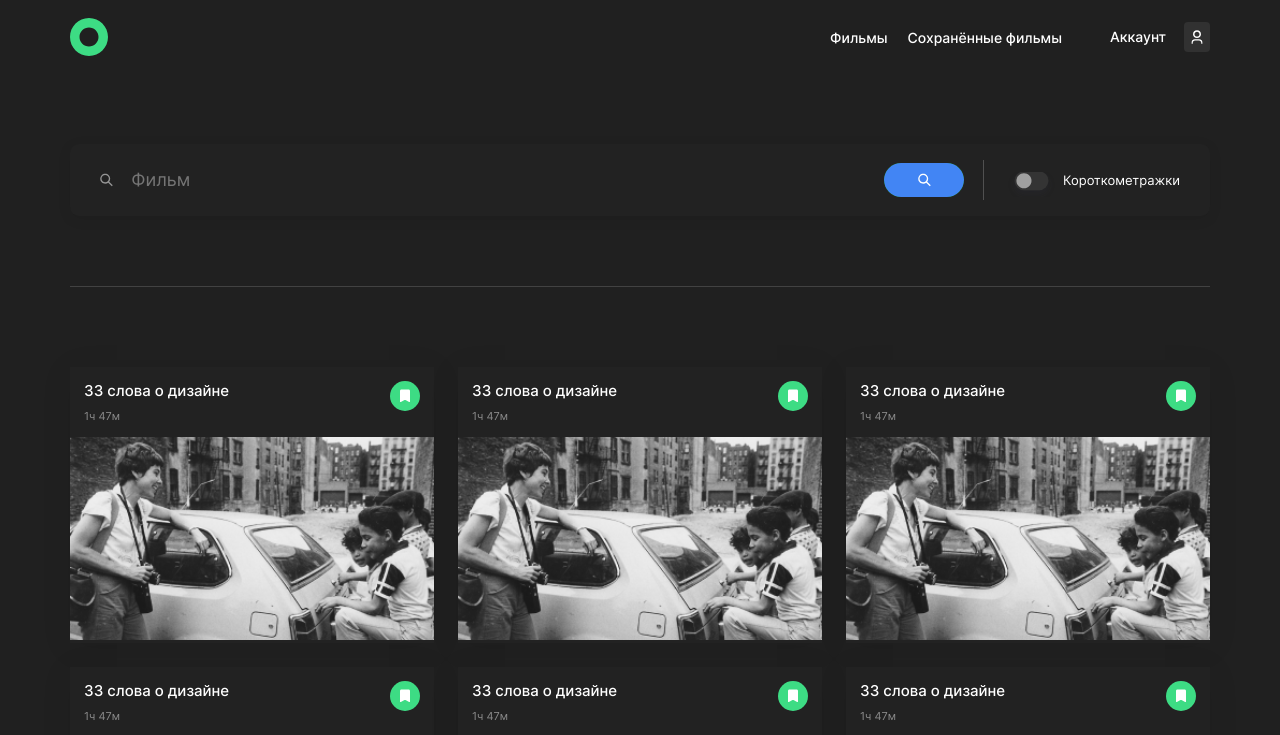
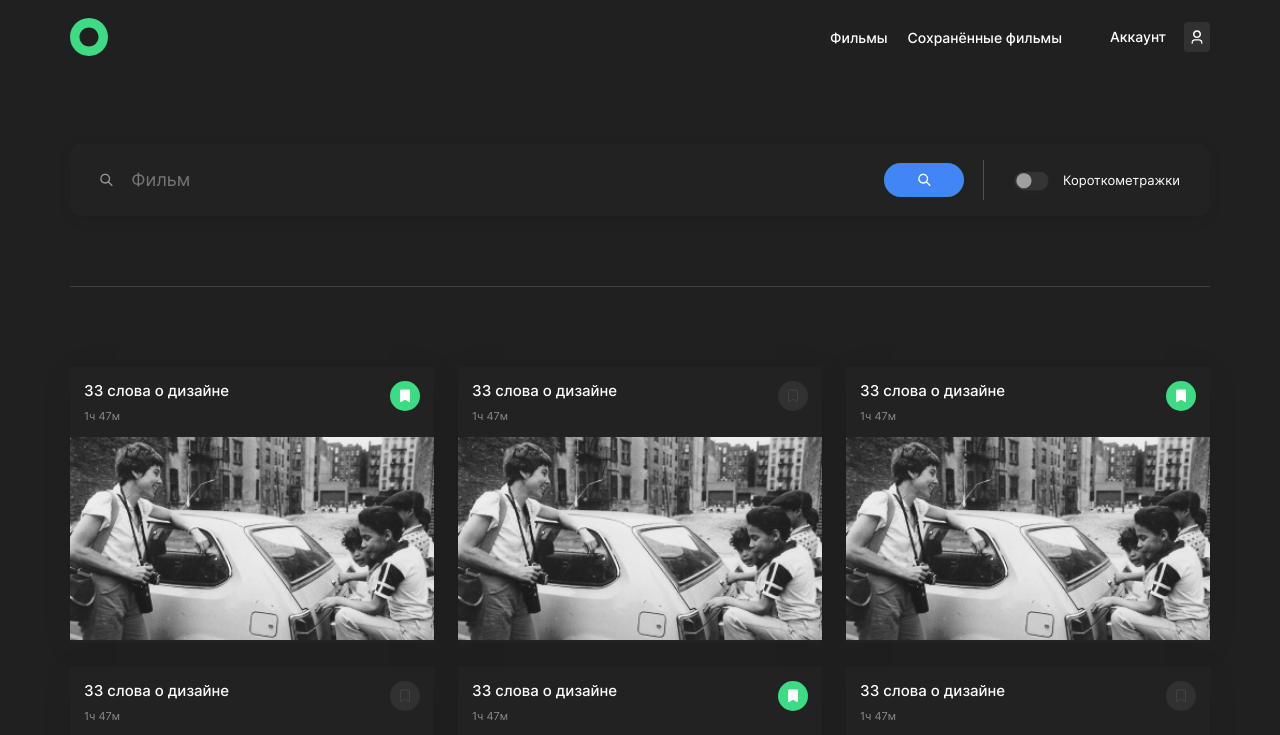
Before and after one commit to alebedev85/movies-explorer-frontend, a React (Create React App) app: page /movies in a window 1280 px wide. Shown: the top 735 px of the page. Built offline with nearby package versions, Linux system fonts and the light colour scheme.

Commit message:
feater: добавил is Saved

```diff
--- a/src/components/MoviesCard/MoviesCard.js
+++ b/src/components/MoviesCard/MoviesCard.js
@@ -1,7 +1,7 @@
 import React from 'react';
 import './MoviesCard.css';
 
-function MoviesCard({ card }) {
+function MoviesCard({ card, isSaved }) {
   return (
     <li className="card" >
       <div className='card_info'>
@@ -11,10 +11,16 @@ function MoviesCard({ card }) {
         <p className='card__duration'>
           {Math.floor(card.duration / 60)}ч {card.duration - 60 * Math.floor(card.duration / 60)}м
         </p>
-        <button className='card__button
+        {/* <button className='card__button
         card__button_save
         card__button_save-active
         button'
+          type='button' /> */}
+          <button className={`
+          card__button
+          button
+          ${isSaved ? 'card__button_save-active' : 'card__button_save'}
+          `}
           type='button' />
       </div>
       <a href={card.trailerLink} className='card__link link' target="_blank" rel="noreferrer">
--- a/src/components/MoviesCardList/MoviesCardList.js
+++ b/src/components/MoviesCardList/MoviesCardList.js
@@ -24,7 +24,11 @@ function MoviesCardList({ cards }) {
     <section className="card-list" aria-label="Картачки c фильмами">
       <ul className='cerd-list_container'>
         {cards.map((card, index) => (
-          <MoviesCard key={index} card={testCard}/>
+          <MoviesCard
+          key={index}
+          card={testCard}
+          isSaved = {index % 2 === 0}
+          />
         ))}
       </ul>
       <button className='caerd-list__next-button button'>Ещё</button>
```
